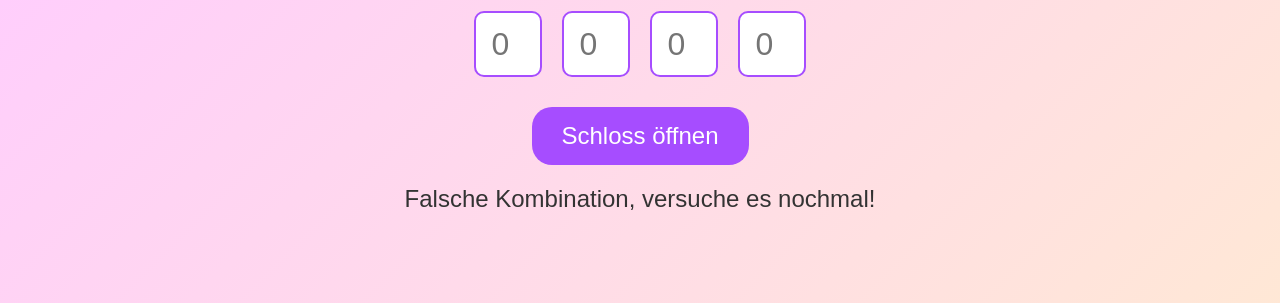
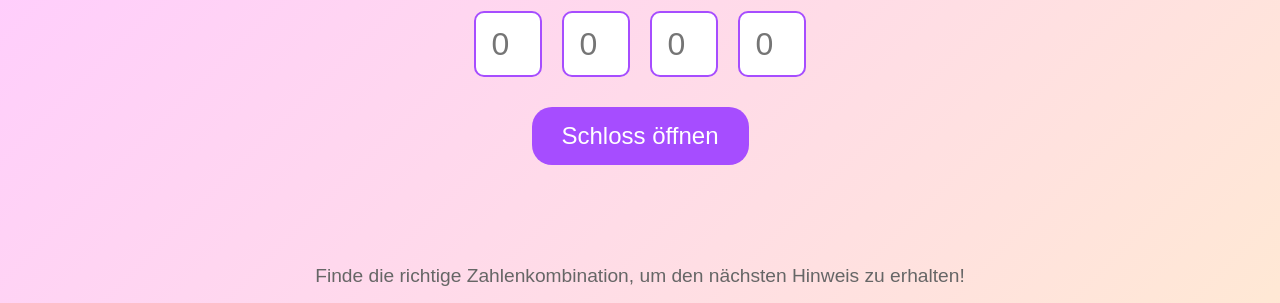
Before and after one commit to mosoai/escape, a plain HTML site: page index.html in a window 1280 px wide. Both pictures are taken after a click on the button "Schloss öffnen". Shown: the part 126-429 px from the top of the page. Drawn offline with Linux system fonts and the light colour scheme.

Commit message:
Update index.html

```diff
--- a/index.html
+++ b/index.html
@@ -248,6 +248,14 @@ image: "https://example.com/8123.jpg "
         } else {
             resultDiv.textContent = 'Falsche Kombination, versuche es nochmal!';
             hintDiv.style.display = 'none';
+            setTimeout(() => {
+                hintDiv.style.display = 'none';
+                resultDiv.textContent = '';
+                document.getElementById('digit1').value = '';
+                document.getElementById('digit2').value = '';
+                document.getElementById('digit3').value = '';
+                document.getElementById('digit4').value = '';
+            }, 2000);
         }
     });
 </script>
```
